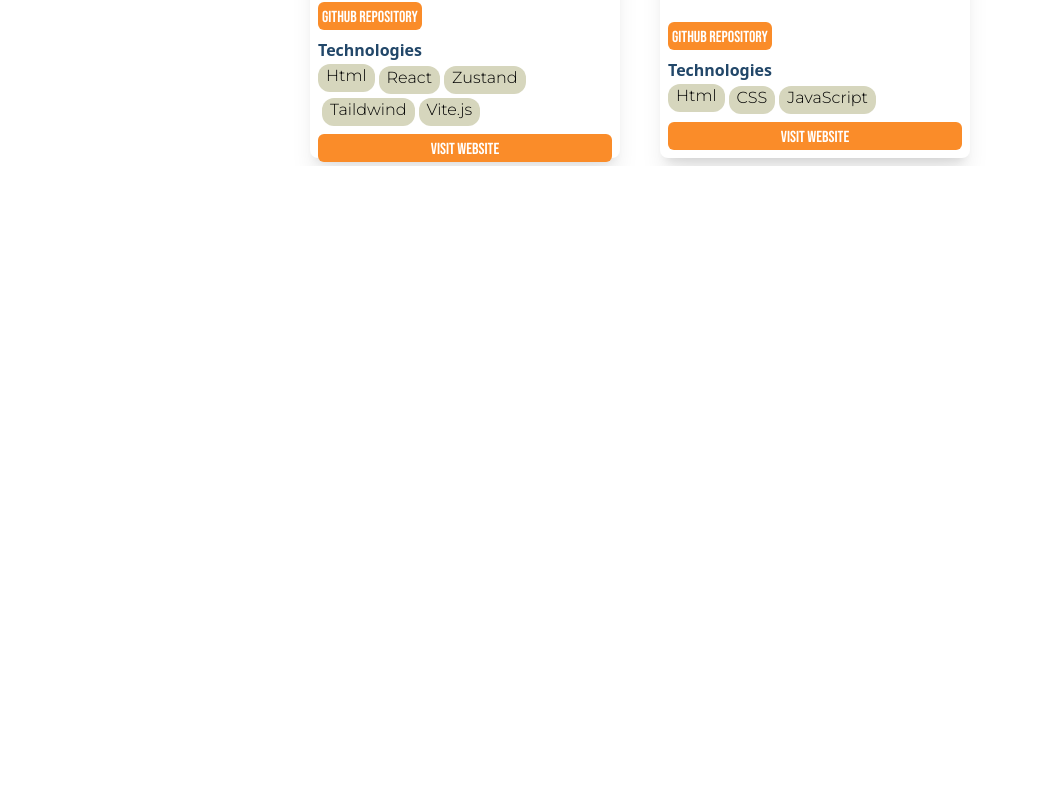
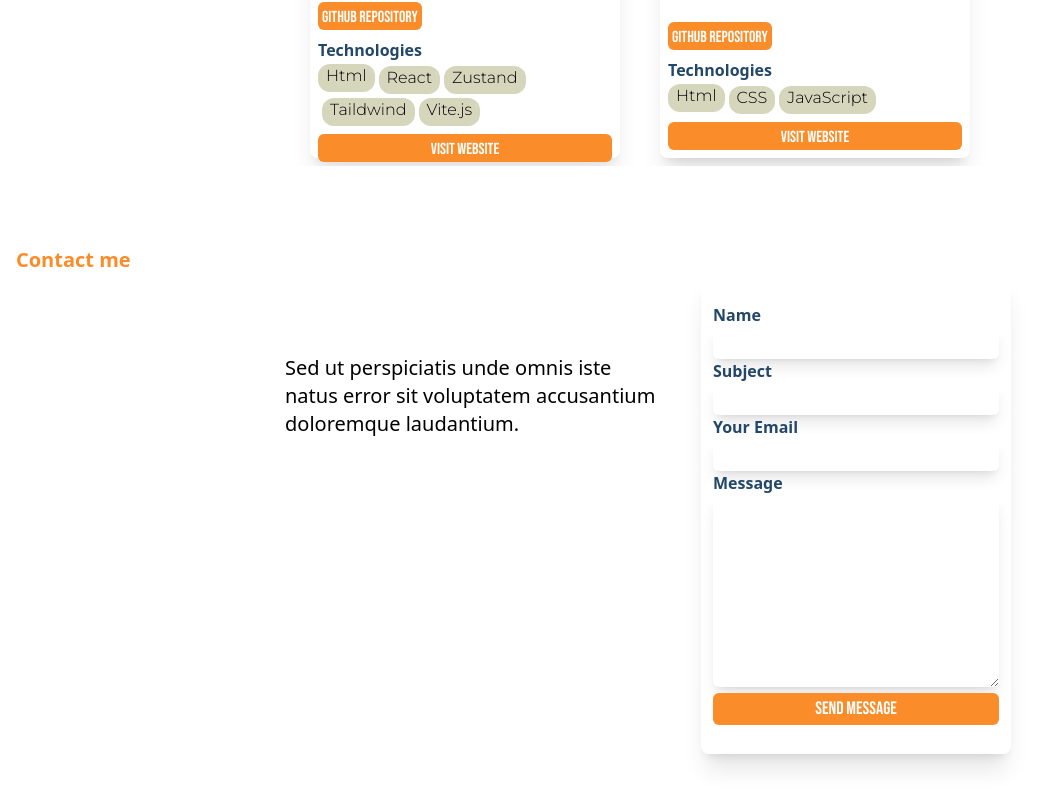
Before and after one commit to Leslie-L/PortafolioProfesional, a React (Vite) app in the folder PortafolioPorfesional/: page / in a window 1280 px wide. Shown: the part 2098-2906 px from the top of the page, without its empty margins (0-1055 px from the left). Before the commit the page ends 2344 px from the top, so only its background shows below. Built offline with nearby package versions, Linux system fonts and the light colour scheme.

Commit message:
contact added without send message

```diff
--- a/PortafolioPorfesional/src/App.jsx
+++ b/PortafolioPorfesional/src/App.jsx
@@ -3,6 +3,7 @@ import Navbar from './Components/Navbar'
 import Home from './Components/Home'
 import Tools from './Components/Tools'
 import Projects from './Components/Projects'
+import Contact from './Components/Contact'
 
 function App() {
   //const [count, setCount] = useState(0)
@@ -13,6 +14,7 @@ function App() {
       <Home/>
       <Tools/>
       <Projects/>
+      <Contact/>
     </>
   )
 }
--- /dev/null
+++ b/PortafolioPorfesional/src/Components/Contact/index.jsx
@@ -0,0 +1,35 @@
+import { contactInfo } from "../../Constants";
+
+function Contact() {
+    return(
+        <section id="contact" className="mt-20 mb-20 w-full h-auto flex flex-col justify-center items-center ">
+            <div  className='w-full md:h-1/5'>
+                <h2 className='justify-self-start px-4 font-beba font-bold text-xl text-orange'>{contactInfo.TITLE}</h2>
+            </div>
+            <div className="flex flex-col justify-center items-center lg:flex-row lg:space-x-8">
+                <p className="font-montserrat text-md ml-4 lg:pt-20 lg:w-96 lg:self-start lg:text-xl">{contactInfo.Paragraph}</p>
+                <form className="w-[310px] h-[480px] flex flex-col justify-center shadow-xl rounded-lg p-3">
+                    <label htmlFor="name" >
+                        <span className="font-beba font-semibold text-blue">{contactInfo.FORM[0]}</span>
+                        <input className="w-full shadow-lg h-8 rounded-md" type="text" name="name" id="name" />
+                    </label>
+                    <label htmlFor="subject" >
+                        <span className="font-beba font-semibold text-blue">{contactInfo.FORM[1]}</span>
+                        <input className="w-full shadow-lg h-8 rounded-md" type="text" name="subject" id="subject" />
+                    </label>
+                    <label htmlFor="email" >
+                        <span className="font-beba font-semibold text-blue">{contactInfo.FORM[2]}</span>
+                        <input className="w-full shadow-lg h-8 rounded-md" type="email" name="email" id="email" />
+                    </label>
+                    <label htmlFor="">
+                        <span className="font-beba font-semibold text-blue">{contactInfo.FORM[3]}</span>
+                        <textarea className="w-full shadow-lg  rounded-md"  name="" id="" cols="30" rows="8"></textarea>
+                    </label>
+                    <button className="w-full h-8 rounded-md bg-orange font-bebas text-lg text-bold text-white hover:bg-pink">{contactInfo.BUTTON}</button>
+                </form>
+            </div>
+
+        </section>
+    )
+}
+export default Contact;
--- a/PortafolioPorfesional/src/Constants/index.jsx
+++ b/PortafolioPorfesional/src/Constants/index.jsx
@@ -16,3 +16,9 @@ export const toolsInfo ={
 export const projectInfo ={
     'TITLE':'Projects',
 }
+export const contactInfo = {
+    'TITLE': 'Contact me',
+    'Paragraph':'Sed ut perspiciatis unde omnis iste natus error sit voluptatem accusantium doloremque laudantium.',
+    'FORM':['Name','Subject','Your Email','Message'],
+    'BUTTON':'Send Message'
+}
```
